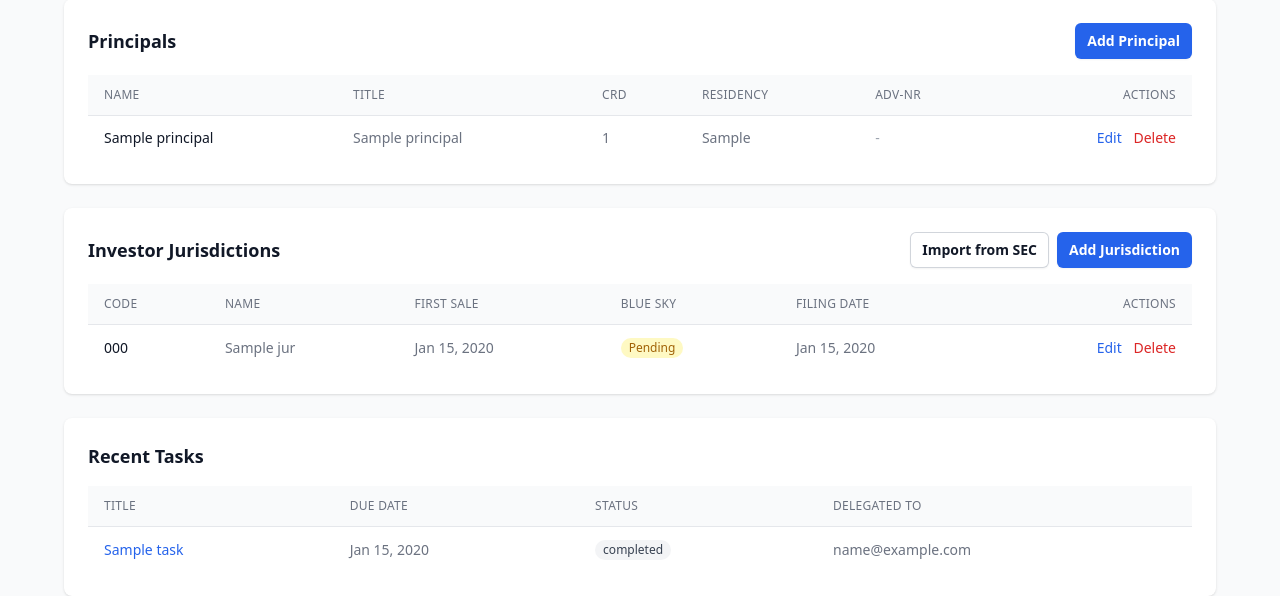
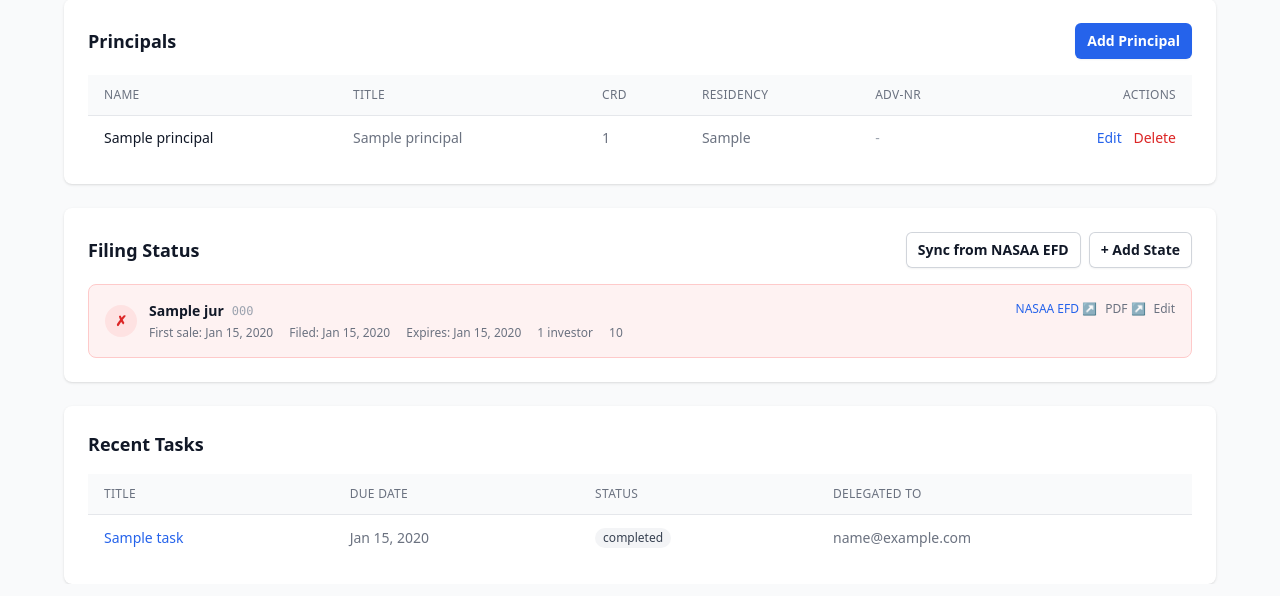
Before and after one commit to etindell/bireme-research, a Django app: template templates/compliance/fund_detail.html in a window 1280 px wide. Shown: the part 253-849 px from the top of the page. Run offline with Django 5.2, Linux system fonts and the light colour scheme; the template is opened without the code that fills it: most values are stand-ins (such as "Sample title", 1, 10 or a date in 2020); some libraries are stand-ins or nearby versions.

Commit message:
feat: Filing status view with NASAA EFD links and renewal tracking
- Add NASAA EFD reference fields to InvestorJurisdiction (efd_id, accession,
  expires, investors_count, amount_sold)
- Properties for NASAA EFD URLs and renewal detection (90-day window)
- Import pulls full per-state detail: notice date, first sale, expiry,
  investors, amount sold, EFD ID + accession
- Replace jurisdiction data table with filing status cards showing:
  ✓ filed / ! renewal needed / ✗ not filed
  First sale, filing date, expiry, investors, amount
  Direct links to NASAA EFD filing page and state notice PDF
- Always updates existing jurisdictions on re-sync

Co-Authored-By: Claude Opus 4.6 <noreply@anthropic.com>

```diff
--- a/templates/compliance/fund_detail.html
+++ b/templates/compliance/fund_detail.html
@@ -96,77 +96,98 @@
         {% endif %}
     </div>
 
-    <!-- Jurisdictions Table -->
+    <!-- Filing Status -->
     <div class="bg-white shadow rounded-lg p-6">
         <div class="flex items-center justify-between mb-4">
-            <h2 class="text-lg font-semibold text-gray-900">Investor Jurisdictions</h2>
+            <h2 class="text-lg font-semibold text-gray-900">Filing Status</h2>
             <div class="flex items-center gap-x-2">
                 <form method="post" action="{% url 'compliance:import_sec_jurisdictions' fund.pk %}">
                     {% csrf_token %}
                     <button type="submit" class="rounded-md bg-white px-3 py-2 text-sm font-semibold text-gray-900 shadow-sm ring-1 ring-inset ring-gray-300 hover:bg-gray-50">
-                        Import from SEC
+                        Sync from NASAA EFD
                     </button>
                 </form>
-                <a href="{% url 'compliance:jurisdiction_create' fund.pk %}" class="rounded-md bg-primary-600 px-3 py-2 text-sm font-semibold text-white shadow-sm hover:bg-primary-500">Add Jurisdiction</a>
+                <a href="{% url 'compliance:jurisdiction_create' fund.pk %}" class="rounded-md bg-white px-3 py-2 text-sm font-semibold text-gray-900 shadow-sm ring-1 ring-inset ring-gray-300 hover:bg-gray-50">+ Add State</a>
             </div>
         </div>
-        <!-- Quick Add -->
+
         {% if not jurisdictions %}
-        <div class="mb-4 bg-blue-50 rounded-lg p-4">
-            <p class="text-sm font-medium text-blue-900 mb-3">Quick Add — select your investor states:</p>
+        <!-- First run — import or quick add -->
+        <div class="bg-blue-50 rounded-lg p-4 mb-4">
+            <p class="text-sm font-medium text-blue-900 mb-1">No filing data yet.</p>
+            <p class="text-sm text-blue-700">Click "Sync from NASAA EFD" to pull your current state filings{% if fund.edgar_cik %} for CIK {{ fund.edgar_cik }}{% endif %}, or quick-add states below.</p>
+        </div>
         <form method="post" action="{% url 'compliance:quick_add_jurisdictions' fund.pk %}">
             {% csrf_token %}
             <div class="flex flex-wrap gap-3 mb-3">
                 {% for code, name in quick_add_options %}
                 <label class="inline-flex items-center gap-2 bg-white rounded-md px-3 py-2 shadow-sm ring-1 ring-inset ring-gray-300 cursor-pointer hover:bg-gray-50">
                     <input type="checkbox" name="jurisdictions" value="{{ code }}" checked class="h-4 w-4 rounded border-gray-300 text-primary-600 focus:ring-primary-600">
-                        <span class="text-sm text-gray-900">{{ name }} ({{ code }})</span>
+                    <span class="text-sm text-gray-900">{{ name }}</span>
                 </label>
                 {% endfor %}
             </div>
             <button type="submit" class="rounded-md bg-primary-600 px-3 py-2 text-sm font-semibold text-white shadow-sm hover:bg-primary-500">Add Selected</button>
         </form>
+        {% else %}
+        <!-- Filing status cards -->
+        <div class="space-y-3">
+            {% for jur in jurisdictions %}
+            <div class="rounded-lg border {% if jur.needs_renewal %}border-amber-300 bg-amber-50{% elif jur.blue_sky_filed %}border-gray-200{% else %}border-red-200 bg-red-50{% endif %} p-4">
+                <div class="flex items-start justify-between">
+                    <div class="flex items-center gap-3">
+                        {% if jur.blue_sky_filed and not jur.needs_renewal %}
+                        <span class="flex h-8 w-8 items-center justify-center rounded-full bg-green-100 text-green-600 text-sm font-bold">✓</span>
+                        {% elif jur.needs_renewal %}
+                        <span class="flex h-8 w-8 items-center justify-center rounded-full bg-amber-100 text-amber-600 text-sm font-bold">!</span>
+                        {% else %}
+                        <span class="flex h-8 w-8 items-center justify-center rounded-full bg-red-100 text-red-600 text-sm font-bold">✗</span>
+                        {% endif %}
+                        <div>
+                            <div class="flex items-center gap-2">
+                                <span class="text-sm font-semibold text-gray-900">{{ jur.jurisdiction_name }}</span>
+                                <span class="text-xs font-mono text-gray-400">{{ jur.jurisdiction_code }}</span>
+                                {% if jur.jurisdiction_code == "US-CA" %}
+                                <span class="text-xs text-gray-400">(no separate blue sky required)</span>
+                                {% endif %}
+                            </div>
+                            <div class="mt-1 flex flex-wrap items-center gap-x-4 gap-y-1 text-xs text-gray-500">
+                                {% if jur.first_sale_date %}
+                                <span>First sale: {{ jur.first_sale_date|date:"M j, Y" }}</span>
+                                {% endif %}
+                                {% if jur.blue_sky_filing_date %}
+                                <span>Filed: {{ jur.blue_sky_filing_date|date:"M j, Y" }}</span>
+                                {% endif %}
+                                {% if jur.blue_sky_expires %}
+                                <span class="{% if jur.needs_renewal %}text-amber-700 font-medium{% endif %}">Expires: {{ jur.blue_sky_expires|date:"M j, Y" }}</span>
+                                {% endif %}
+                                {% if jur.investors_count %}
+                                <span>{{ jur.investors_count }} investor{{ jur.investors_count|pluralize }}</span>
+                                {% endif %}
+                                {% if jur.amount_sold %}
+                                <span>{{ jur.amount_sold }}</span>
+                                {% endif %}
+                            </div>
+                        </div>
+                    </div>
+                    <div class="flex items-center gap-2">
+                        {% if jur.nasaa_efd_url %}
+                        <a href="{{ jur.nasaa_efd_url }}" target="_blank" class="text-xs text-primary-600 hover:text-primary-500">NASAA EFD ↗</a>
+                        {% endif %}
+                        {% if jur.nasaa_notice_pdf_url %}
+                        <a href="{{ jur.nasaa_notice_pdf_url }}" target="_blank" class="text-xs text-gray-500 hover:text-gray-700">PDF ↗</a>
+                        {% endif %}
+                        <a href="{% url 'compliance:jurisdiction_update' fund.pk jur.pk %}" class="text-xs text-gray-500 hover:text-gray-700">Edit</a>
+                    </div>
+                </div>
+                {% if jur.needs_renewal %}
+                <div class="mt-2 text-xs font-medium text-amber-700">
+                    ⚠ Renewal needed — filing expires {{ jur.blue_sky_expires|date:"M j, Y" }}
                 </div>
                 {% endif %}
-
-        {% if jurisdictions %}
-        <div class="overflow-x-auto">
-            <table class="min-w-full divide-y divide-gray-200">
-                <thead class="bg-gray-50">
-                    <tr>
-                        <th class="px-4 py-3 text-left text-xs font-medium text-gray-500 uppercase tracking-wide">Code</th>
-                        <th class="px-4 py-3 text-left text-xs font-medium text-gray-500 uppercase tracking-wide">Name</th>
-                        <th class="px-4 py-3 text-left text-xs font-medium text-gray-500 uppercase tracking-wide">First Sale</th>
-                        <th class="px-4 py-3 text-left text-xs font-medium text-gray-500 uppercase tracking-wide">Blue Sky</th>
-                        <th class="px-4 py-3 text-left text-xs font-medium text-gray-500 uppercase tracking-wide">Filing Date</th>
-                        <th class="px-4 py-3 text-right text-xs font-medium text-gray-500 uppercase tracking-wide">Actions</th>
-                    </tr>
-                </thead>
-                <tbody class="divide-y divide-gray-200">
-                    {% for jur in jurisdictions %}
-                    <tr>
-                        <td class="px-4 py-3 text-sm font-medium text-gray-900">{{ jur.jurisdiction_code }}</td>
-                        <td class="px-4 py-3 text-sm text-gray-500">{{ jur.jurisdiction_name }}</td>
-                        <td class="px-4 py-3 text-sm text-gray-500">{% if jur.first_sale_date %}{{ jur.first_sale_date|date:"M j, Y" }}{% else %}-{% endif %}</td>
-                        <td class="px-4 py-3 text-sm">
-                            {% if jur.blue_sky_filed %}
-                            <span class="inline-flex items-center rounded-full bg-green-100 px-2 py-0.5 text-xs font-medium text-green-700">Filed</span>
-                            {% else %}
-                            <span class="inline-flex items-center rounded-full bg-yellow-100 px-2 py-0.5 text-xs font-medium text-yellow-700">Pending</span>
-                            {% endif %}
-                        </td>
-                        <td class="px-4 py-3 text-sm text-gray-500">{% if jur.blue_sky_filing_date %}{{ jur.blue_sky_filing_date|date:"M j, Y" }}{% else %}-{% endif %}</td>
-                        <td class="px-4 py-3 text-sm text-right space-x-2">
-                            <a href="{% url 'compliance:jurisdiction_update' fund.pk jur.pk %}" class="text-primary-600 hover:text-primary-500">Edit</a>
-                            <a href="{% url 'compliance:jurisdiction_delete' fund.pk jur.pk %}" class="text-red-600 hover:text-red-500">Delete</a>
-                        </td>
-                    </tr>
+            </div>
             {% endfor %}
-                </tbody>
-            </table>
         </div>
-        {% else %}
-        <p class="text-sm text-gray-500">No investor jurisdictions added yet.</p>
         {% endif %}
     </div>
 
```
Also changed, not shown: apps/compliance/models.py (+29 -0 lines), apps/compliance/services/sec_import.py (+33 -14 lines), apps/compliance/migrations/0007_jurisdiction_efd_fields.py (added). Lines whose indentation alone changed are shown as unchanged.
